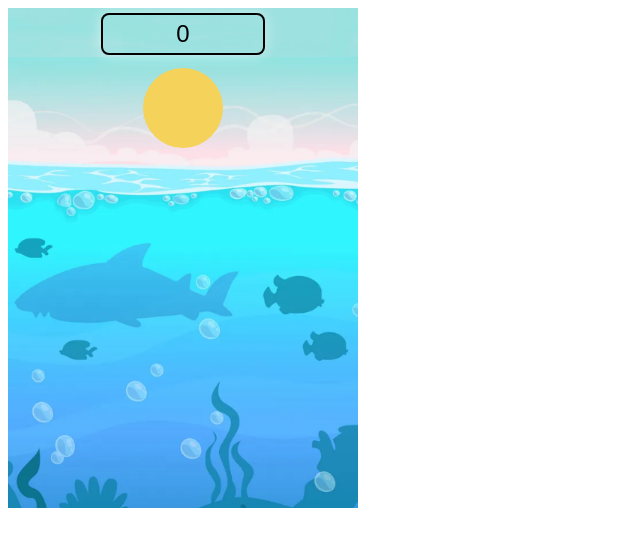
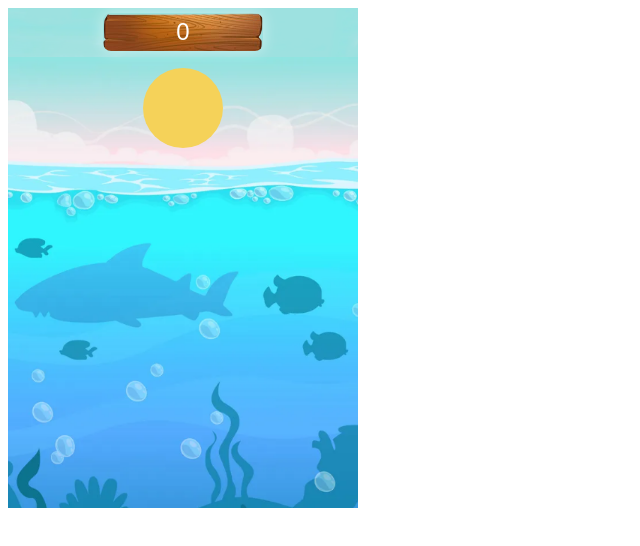
Before and after one commit to tanmayc05/Fish-Game, a website with bundled scripts: page index.html in a window 1280 px wide. Shown: the whole page, without its empty margins (0-640 px from the left). Built offline with nearby package versions, Linux system fonts and the light colour scheme; a web font is replaced by a local one.

Commit message:
wooden backgrounds for points and game over screen

```diff
--- a/scripts/main.js
+++ b/scripts/main.js
@@ -71,7 +71,7 @@ const render = Render.create({
     },
 });
 
-const loseBoundary = 150;
+const loseBoundary = 500;
 const lineBoundary = loseBoundary + 75;
 let lineDrawn = false;
 // Attach an event listener to the renderer for drawing the line
@@ -193,7 +193,7 @@ function isCanvasFilled() {
                             console.log("Game Over");
                             controls.gameOver();
                         }
-                    }, 1500);
+                    }, 1000);
                     fishTimeouts.set(fish, timeout);
                 }
             }
--- a/styles/styles.css
+++ b/styles/styles.css
@@ -10,30 +10,31 @@ body {
     top: 5px; /* Adjust the top margin as needed */
     left: 50%;
     transform: translateX(-50%);
+    background-color: 'black';
     z-index: 1; /* Place it on top of the points background */
 }
 
 #points-text {
-    color: black;
+    color: white;
     font-size: 24px;
     font-family: Arial, sans-serif;
     width: 150px; /* Set the width as needed */
     padding: 5px; /* Adjust padding for better spacing */
     text-align: center; /* Center the text within the container */
-    border: 2px solid black; /* Add a white border */
     border-radius: 8px; /* Add rounded corners to the border */
     box-shadow: 0 0 15px rgba(255, 255, 255, 0.5); /* 3D effect using box-shadow */
-    z-index: 2; /* Place it on top of the points background */
 }
 
 #points-background {
     position: absolute;
-    background-image: 'assets/other/wood.png';
+    background-image: url("../assets/other/points_wood.png");
+    background-size: cover;
+    border-radius: 8px;
     top: 0;
     left: 0;
     width: 100%;
     height: 100%;
-    z-index: 1; /* Place it behind the text */
+    z-index: -1;
 }
 
 
@@ -54,7 +55,8 @@ body {
     left: 50%;
     transform: translate(-50%, -50%);
     text-align: center;
-    background-color: rgba(0, 0, 0, 0.8);
+    background-image: url("../assets/other/gameover_wood.png");
+    background-size: cover;
     padding: 20px;
     border-radius: 10px;
     color: white;
```
Also changed, not shown: assets/other/gameover_wood.png (added), assets/other/points_wood.png (added), assets/other/wood.png (deleted).
